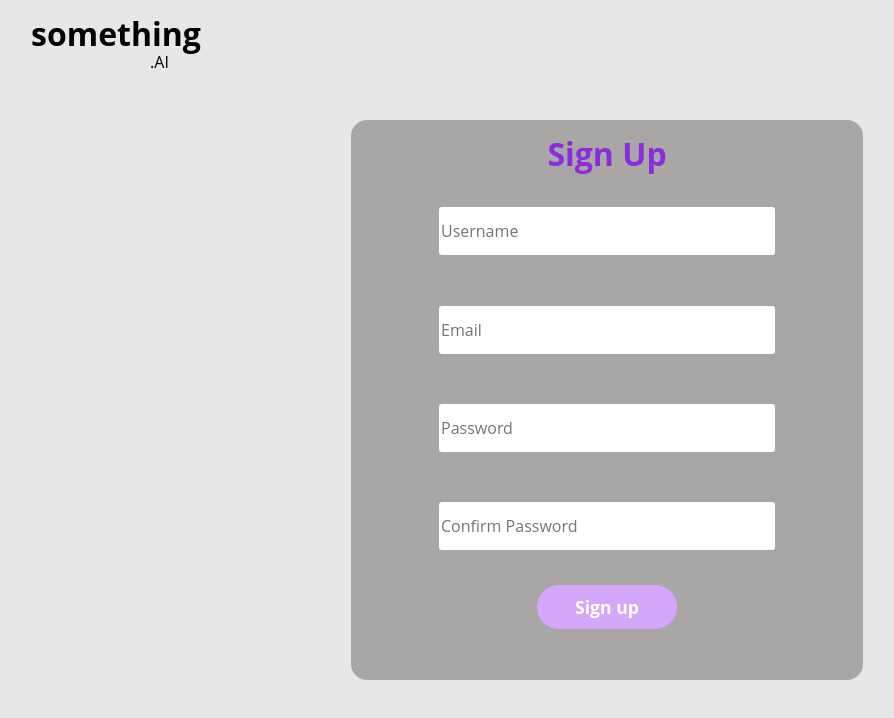
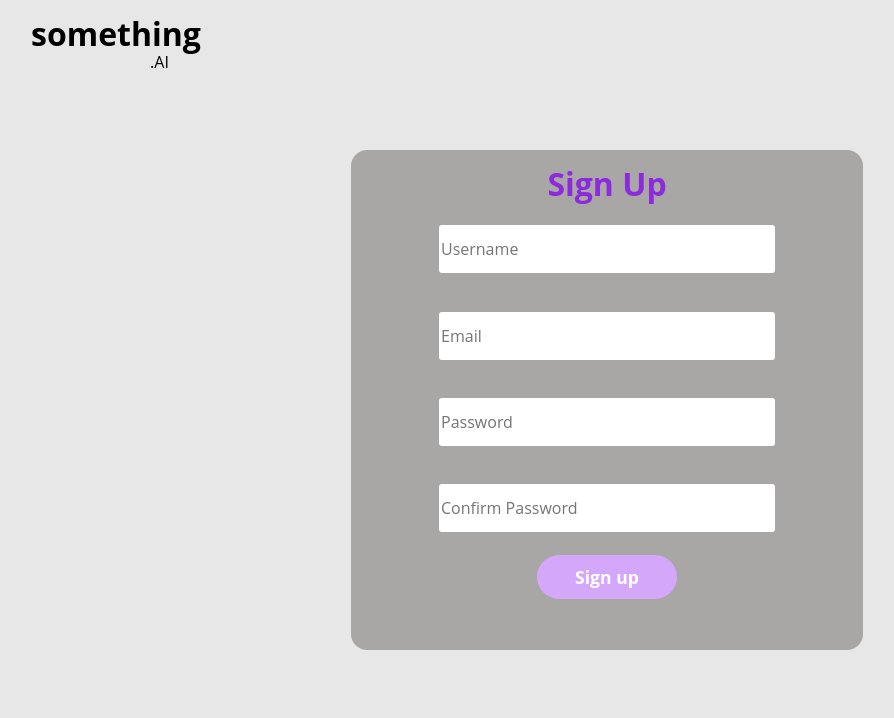
Before and after one commit to xli52/something.ai, a React (Create React App) app in the folder client/: page /signup in a window 1280 px wide. Shown: the top 718 px of the page, without its empty margins (33-927 px from the left). Built offline with nearby package versions, Linux system fonts and the light colour scheme; no server answers.

Commit message:
fix modal max-height in full screen

```diff
--- a/client/src/pages/Login/styles.scss
+++ b/client/src/pages/Login/styles.scss
@@ -37,6 +37,7 @@
     align-items: center;
     height: 50vh;
     width: 40vw;
+    max-height: 420px;
     max-width: 600px;
     border-radius: 1em;
     padding: 1em;
--- a/client/src/pages/Signup/styles.scss
+++ b/client/src/pages/Signup/styles.scss
@@ -37,6 +37,7 @@
     align-items: center;
     height: 70vh;
     width: 40vw;
+    max-height: 500px;
     max-width: 600px;
     border-radius: 1em;
     padding: 1em;
```
